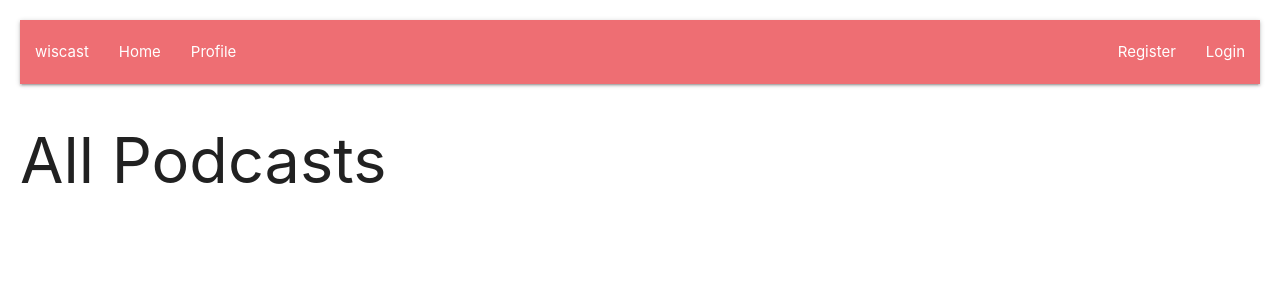
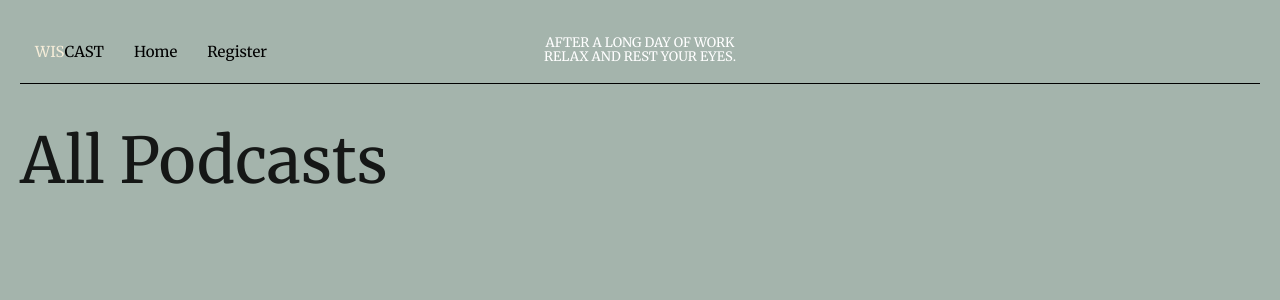
Before and after one commit to DelroyBrown28/Wiscast, a Django app: page / in a window 1280 px wide. Shown: the top 300 px of the page. Run offline with Django 3.2, Linux system fonts and the light colour scheme; data that the repository does not hold is empty.

Commit message:
updated navbar

```diff
--- a/podcasts/templates/podcasts/base.html
+++ b/podcasts/templates/podcasts/base.html
@@ -6,20 +6,63 @@
     <meta charset="UTF-8">
     <meta name="viewport" content="width=device-width, initial-scale=1.0">
     <title>Wiscast</title>
+    <link href="https://fonts.googleapis.com/css2?family=Merriweather:wght@300;400;700;900&display=swap"
+        rel="stylesheet">
     <link rel="stylesheet" href="https://cdnjs.cloudflare.com/ajax/libs/materialize/1.0.0/css/materialize.min.css">
+    <link href="https://fonts.googleapis.com/icon?family=Material+Icons" rel="stylesheet">
+    <link rel="stylesheet" href="{% static 'css/main.css' %}">
 
 </head>
 
 <body style="margin: 20px;">
 
+    <!-- New Nav -->
+
     <nav>
+        <div class="nav-wrapper">
+            <a href="#" data-target="mobile-demo" class="sidenav-trigger"><i class="material-icons">menu</i></a>
+            <ul class="left hide-on-med-and-down">
+                    <div class="brand-logo nav_center_blurb center">After a long day of work<br>Relax and rest your
+                        eyes.</div>
+                <li class="nav_item"><a href="#"><Span class="color_text">WIS</Span>CAST</a></li>
+                <li class="nav_item"><a href="#">Home</a></li>
+                {% block post_detail_link %}
+                {% endblock %}
+                {% if not request.user.is_authenticated %}
+                <li class="nav_item"><a href="#">Register</a></li>
+                {% else %}
+            </ul>
+            <ul class="right hide-on-med-and-down">
+                <li class="nav_item"><a href='/memberships/'><em>Purchase Tier</em></a></li>
+                <li class="nav_item"><a href="#"><em>Login</em></a></li>
+                <li class="nav_item"><a href="#"><em>Podcasts</em></a></li>
+                {% endif %}
+            </ul>
+
+        </div>
+    </nav>
+
+    <ul class="sidenav" id="mobile-demo">
+        <li class="nav_item"><a href="#">WISCAST</a></li>
+        <li class="nav_item"><a href="#">Home</a></li>
+        {% if not request.user.is_authenticated %}
+        <li><a href="#">Register</a></li>
+        {% else %}
+        <li class="nav_item"><a href='/memberships/'>Purchase Tier</a></li>
+        <li class="nav_item"><a href="#">Login</a></li>
+        <li class="nav_item"><a href="#">Podcasts</a></li>
+        {% endif %}
+    </ul>
+
+
+    <!-- OLD NAV -->
+
+    <!-- <nav>
         <div class="nav-wrapper">
             <ul id="nav-mobile" class="left hide-on-med-and-down">
                 <li><a href="#">wiscast</a></li>
                 <li><a href="#">Home</a></li>
                 <li><a href="#">Profile</a></li>
-                {% block post_detail_link %}
-                {% endblock %}
 
             </ul>
             <ul id="nav-mobile" class="right hide-on-med-and-down">
@@ -32,16 +75,17 @@
                 {% endif %}
             </ul>
         </div>
-    </nav>
+    </nav> -->
 
     {% block content %}
     {% endblock content %}
 
 
     <script src="https://cdnjs.cloudflare.com/ajax/libs/jquery/3.5.1/jquery.js"
-    integrity="sha512-WNLxfP/8cVYL9sj8Jnp6et0BkubLP31jhTG9vhL/F5uEZmg5wEzKoXp1kJslzPQWwPT1eyMiSxlKCgzHLOTOTQ=="
-    crossorigin="anonymous"></script>
+        integrity="sha512-WNLxfP/8cVYL9sj8Jnp6et0BkubLP31jhTG9vhL/F5uEZmg5wEzKoXp1kJslzPQWwPT1eyMiSxlKCgzHLOTOTQ=="
+        crossorigin="anonymous"></script>
     <script src="https://cdnjs.cloudflare.com/ajax/libs/materialize/1.0.0/js/materialize.min.js"></script>
+    <script src="{% static './javascript/scripts.js' %}"></script>
 
 
 </body>
--- /dev/null
+++ b/static/css/main.css
@@ -0,0 +1,33 @@
+body,
+html {
+    background-color: #A4B4AC;
+    font-family: 'Merriweather', serif;
+}
+
+.color_text {
+    color: #F6EDD9;
+}
+
+nav {
+    background-color: transparent;
+    box-shadow: none;
+    color: #000;
+
+    border-bottom: 1px solid black;
+}
+
+.nav_item a {
+    color: #000 !important;
+}
+
+.nav_center_blurb {
+    line-height: 14px;
+    font-size: 13px !important;
+    top: 25%;
+    display: flex;
+    align-items: center;
+    justify-content: center;
+    text-transform: uppercase;
+    /* transform: translateY(50%) !important; */
+
+}
--- a/static/javascript/scripts.js
+++ b/static/javascript/scripts.js
@@ -1,4 +1,4 @@
 $(document).ready(function () {
     $('.sidenav').sidenav();
-});
-alert("hello");
+
+})
```
Also changed, not shown: wiscastMain/settings.py (+4 -3 lines), memberships/views.py (line endings or trailing spaces).
